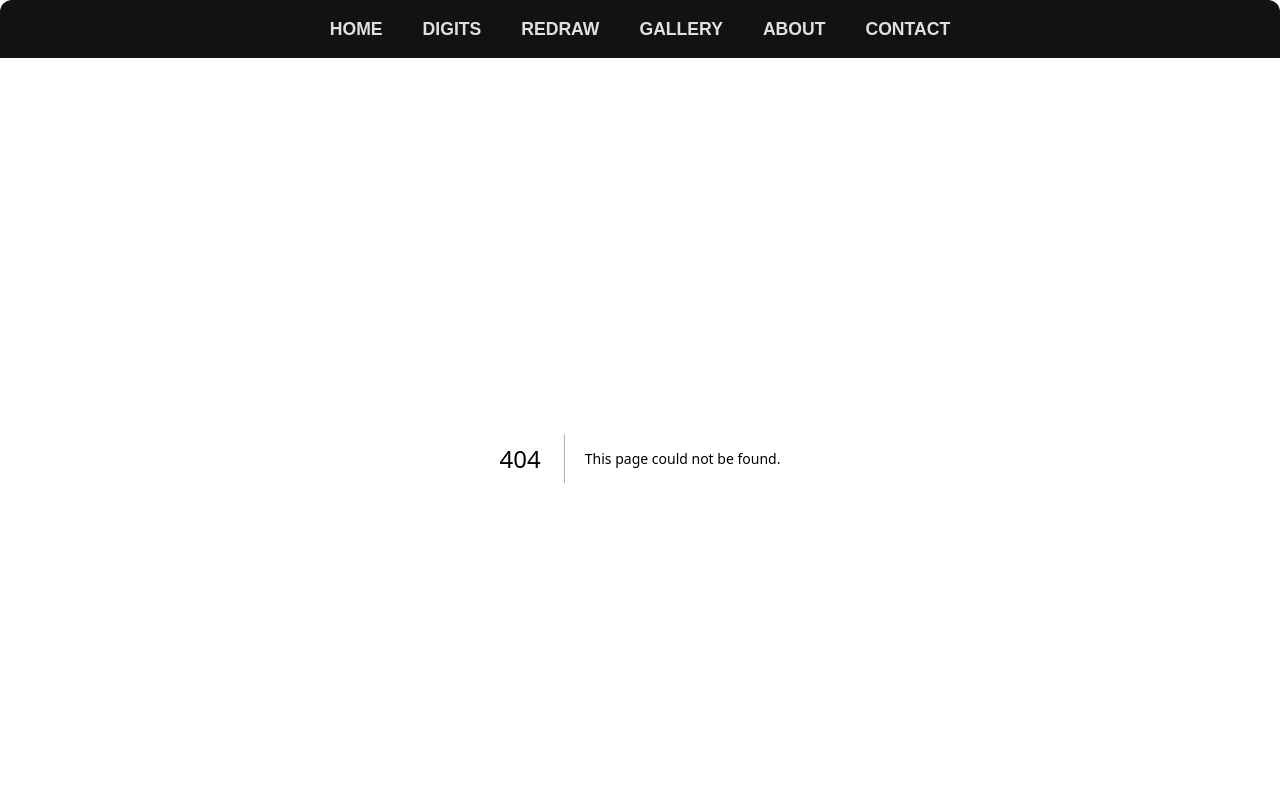
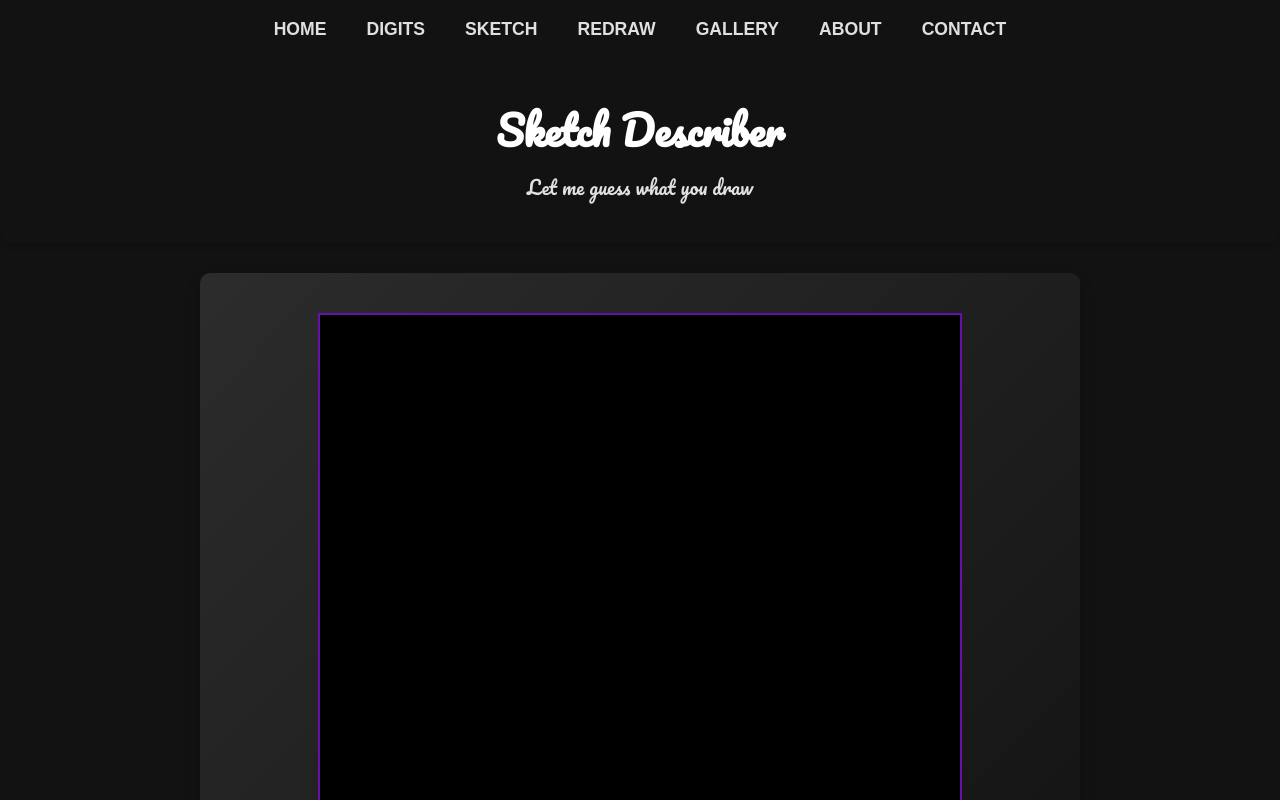
Before and after one commit to Gerappa92/DrawingRecognizer, a Next.js app in the folder DrawingRecognizer.UI/: page /sketch-describer in a window 1280 px wide. Before the commit this address had no page. Shown: the top 800 px of the page. Built offline with nearby package versions, Linux system fonts and the light colour scheme; a web font is replaced by a local one.

Commit message:
add img to text
fix page

```diff
--- a/DrawingRecognizer.UI/src/app/components/Layout/Navbar.jsx
+++ b/DrawingRecognizer.UI/src/app/components/Layout/Navbar.jsx
@@ -6,6 +6,7 @@ const Navbar = () => (
     <ul className={styles.navList}>
       <li><Link href="/" className={styles.navItem}>Home</Link></li>
       <li><Link href="/digit-recognizer" className={styles.navItem}>Digits</Link></li>
+      <li><Link href="/sketch-describer" className={styles.navItem}>Sketch</Link></li>
       <li><Link href="/redraw" className={styles.navItem}>Redraw</Link></li>
       <li><Link href="/gallery" className={styles.navItem}>Gallery</Link></li>
       <li><Link href="/about" className={styles.navItem}>About</Link></li>
--- /dev/null
+++ b/DrawingRecognizer.UI/src/app/sketch-describer/page.jsx
@@ -0,0 +1,56 @@
+"use client"
+import { useState } from "react";
+import ProcessDrawBoard from "../components/DrawBoard/ProcessDrawBoard";
+import BoxSection from "../components/Layout/BoxSection";
+import Header from "../components/Layout/Header";
+import Container from "../components/Layout/Container";
+
+import { base64ToBlob } from "../utils/imgUtils";
+import useFetch from "../hooks/useFetch";
+
+export default function SketchDescriber() {
+    const [guess, setGuess] = useState(null);
+
+    const [ predictImg, data ] = useFetch("http://127.0.0.1:8000/predict-img", {
+        method: "POST",
+        headers: {
+            "Accept": "application/json",
+        },
+    });
+
+    const canvasWidth = 640;
+    const canvasHeight = 640;
+
+    const handleGuess = async (imageData) => {
+        // Assuming imageData is a base64 string.
+        const blob = base64ToBlob(imageData, "image/png");
+        const formData = new FormData();
+        formData.append("file", blob, "image.png");
+        await predictImg(formData);
+    }
+
+    return (
+        <>
+            <Header
+                title="Sketch Describer"
+                subtitle="Let me guess what you draw"
+            />
+            <BoxSection margin="20px 200px" padding="40px">
+                <Container>
+                    <ProcessDrawBoard
+                        name="Guess"
+                        width={canvasWidth}
+                        height={canvasHeight}
+                        lineWidth={25}
+                        onProcessImage={handleGuess} />
+                </Container>
+            </BoxSection>
+            {data &&
+            <BoxSection margin="20px 200px" padding="40px">
+                <Container>
+                     <p>{data.caption}</p>
+                </Container>
+            </BoxSection>}
+        </>
+    )
+}
```
Also changed, not shown: 2 other files (tests, documents, lock files or other folders).
